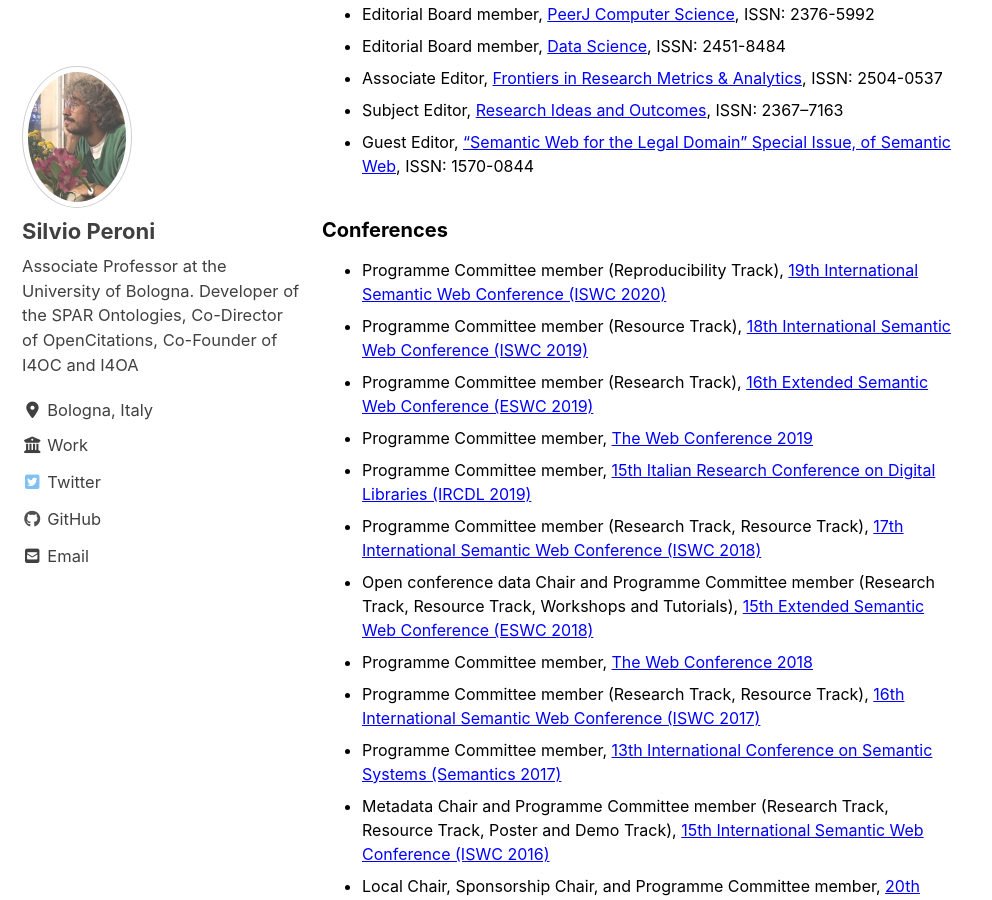
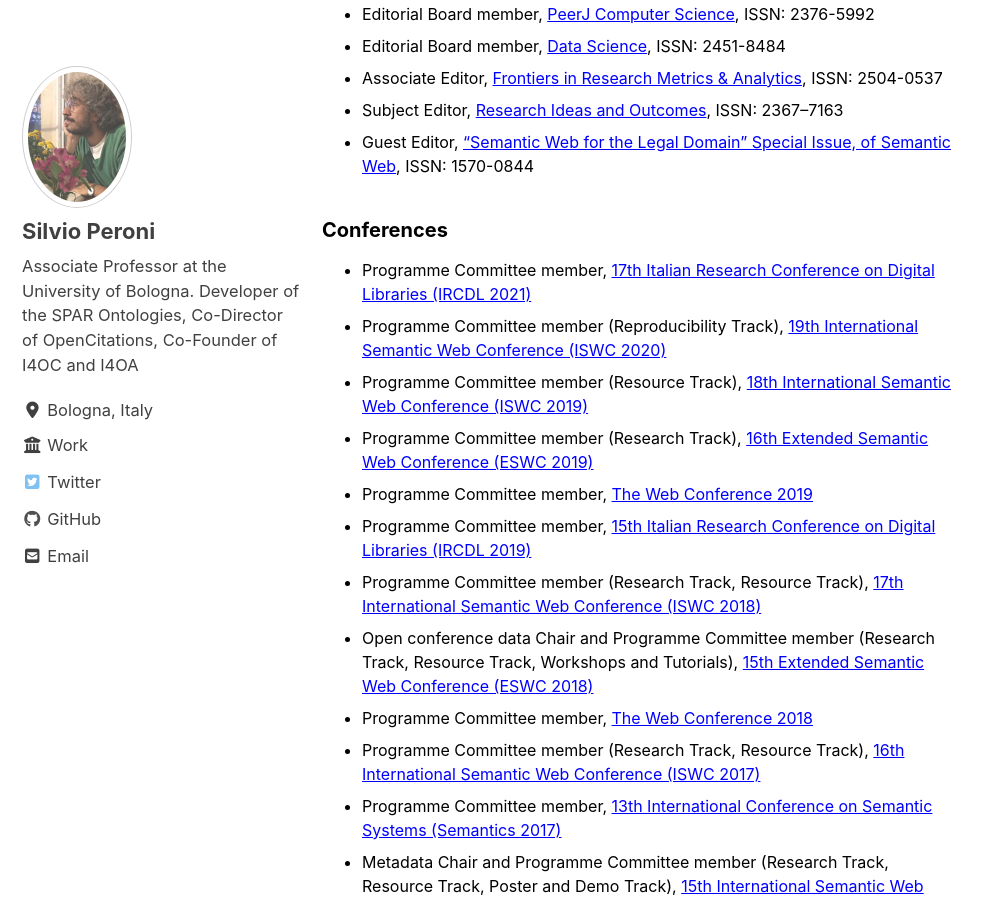
Before and after one commit to essepuntato/essepuntato.github.io, a Jekyll site: the page built from _pages/activities.md, in a window 1280 px wide and 900 px high, scrolled down 445 px. Shown: the whole window, without its empty margins (0-992 px from the left). Built offline with Jekyll 4.4.1, drawn with Linux system fonts in a browser that asks for light colours; cached includes are drawn as plain includes; nearby versions of some CDN libraries.

Commit message:
Update conference.yml

```diff
--- a/_data/activities/conference.yml
+++ b/_data/activities/conference.yml
@@ -1,3 +1,7 @@
+- name: "17th Italian Research Conference on Digital Libraries (IRCDL 2021)"
+  url: "http://ircdl2021.dei.unipd.it/"
+  role: "Programme Committee member"
+
 - name: "19th International Semantic Web Conference (ISWC 2020)"
   url: "https://iswc2020.semanticweb.org"
   role: "Programme Committee member (Reproducibility Track)"
```
